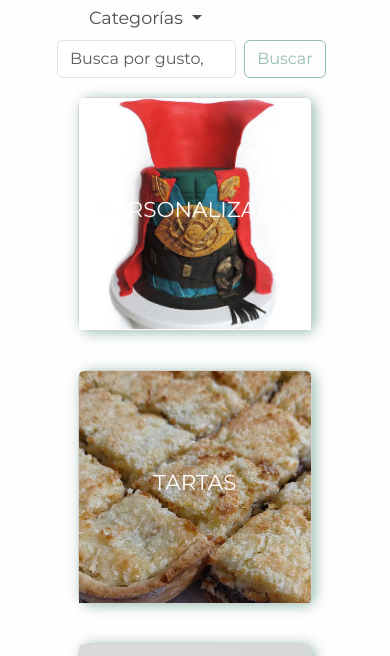
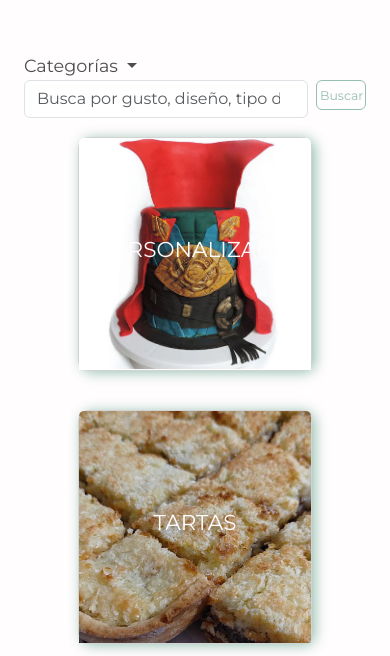
Before and after one commit to FedericaFraidias/PreEntrega2-Fraidias, a website: page pages/products.html in a window 390 px wide. Shown: the part 173-829 px from the top of the page. Drawn offline with nearby package versions, Linux system fonts and the light colour scheme.

Commit message:
Responsive aplicado a PRODUCTS.HTML

```diff
--- a/pages/products.html
+++ b/pages/products.html
@@ -122,7 +122,7 @@
     <!-- Footer -->
     <div class="container-fluid">
         <div class="row">
-            <footer  class="header">
+            <footer  class="header" id="footer-top">
                 <nav>
                     <ul class="nav justify-content-center">
                         <li class="nav-item-footer">
--- a/scss/_media-queries-sm.scss
+++ b/scss/_media-queries-sm.scss
@@ -125,6 +125,36 @@
 
    /*--------PRODUCTOS-----------*/
 
+   .navbar-search {
+    display: inline;
+        #navbarSupportedContentSearch {
+            background-color: $blanco;
+            display: inline;
+                .navbar-nav-search {
+                    list-style: none;
+                    display: inline;
+                        .nav-item-search .nav-link-search {
+                            color:#4e4e4e;
+                            text-decoration: none;
+                            font-size: 0.5rem;
+                        }
+                }
+        }
+            .btn-search {
+                color:$celeste_btb;
+                border-color: $celeste_btb;
+                width: 50px;
+                height: 20px;
+                position: relative;
+                font-size: 12.5px;
+                padding-left: 3px;
+                padding-bottom: 22px;
+                    .btn-search:hover {
+                        background-color: $celeste_btb;
+                    }
+                }
+    }
+/* No logré sacar el espacio superior entre el h2 y el nav search*/
    .col.d-flex {
         .card {
             box-shadow: 0.2rem 0.1rem 0.8em $celeste_btb;
```
Also changed, not shown: css/styles.css, 1 other file.
